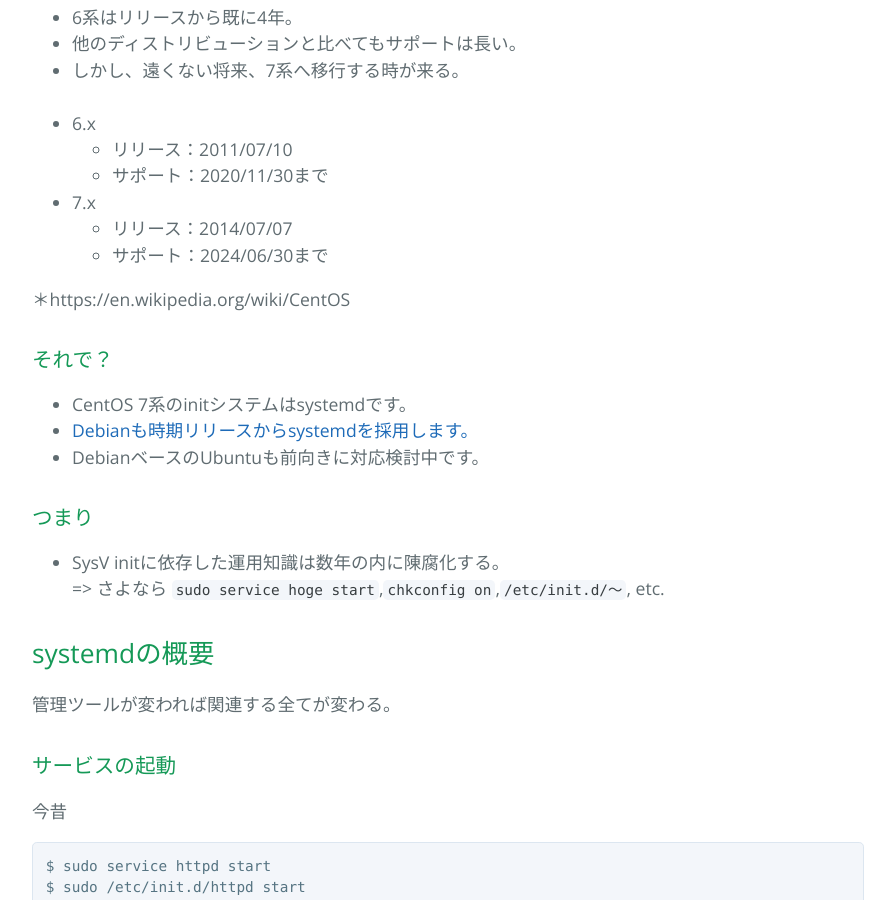
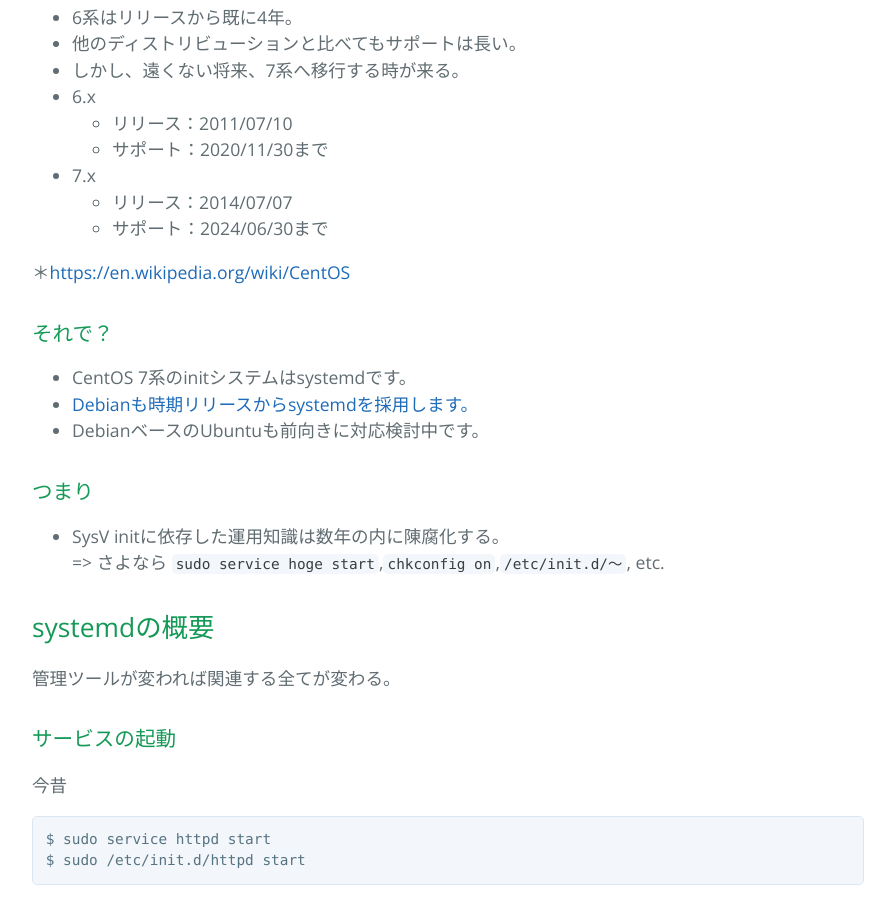
Before and after one commit to smile-0yen/smile-tech.net, a Jekyll site: the page built from _posts/2015-08-06-systemd.md, in a window 1280 px wide and 900 px high, scrolled down 636 px. Shown: the whole window, without its empty margins (192-1087 px from the left). Built offline with Jekyll 4.4.1, drawn with Linux system fonts in a browser that asks for light colours; Markdown is read by kramdown in place of the engine named in the settings; some of the changed lines change nothing that is shown.

Commit message:
add systemd

```diff
--- a/_posts/2015-08-06-systemd.md
+++ b/_posts/2015-08-06-systemd.md
@@ -10,7 +10,6 @@
 - 6系はリリースから既に4年。
 - 他のディストリビューションと比べてもサポートは長い。
 - しかし、遠くない将来、7系へ移行する時が来る。
-<br>
 - 6.x
   - リリース：2011/07/10
   - サポート：2020/11/30まで
@@ -19,7 +18,7 @@
   - サポート：2024/06/30まで
 
 
-＊https://en.wikipedia.org/wiki/CentOS
+＊[https://en.wikipedia.org/wiki/CentOS](https://en.wikipedia.org/wiki/CentOS)
 
 ### それで？
 
```
